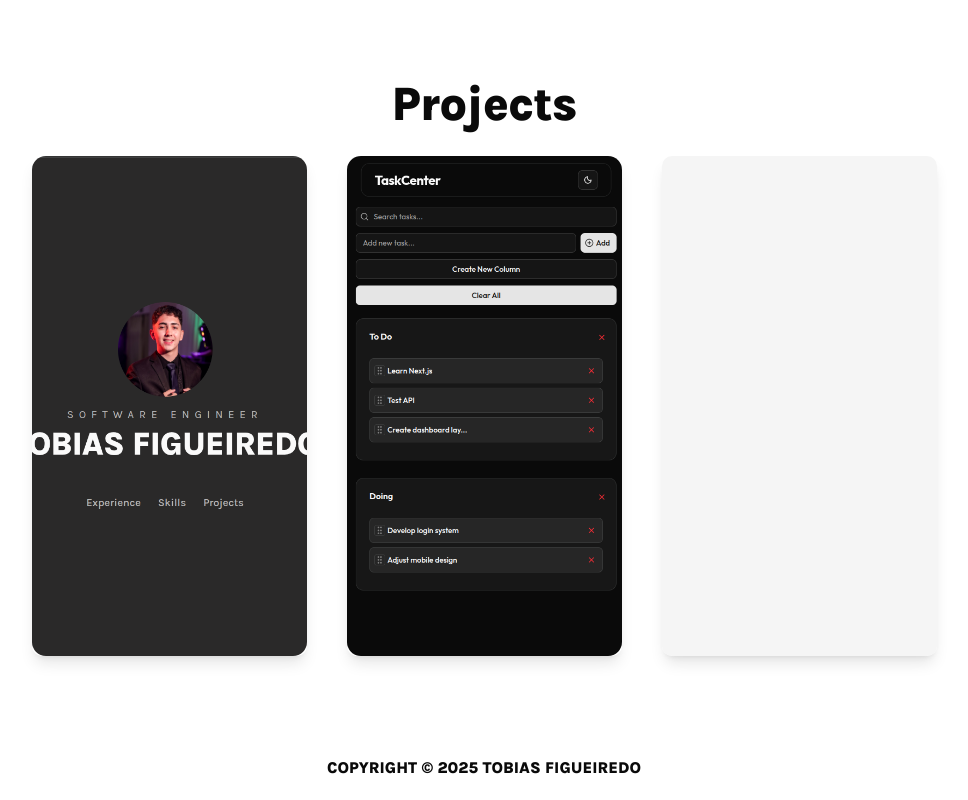
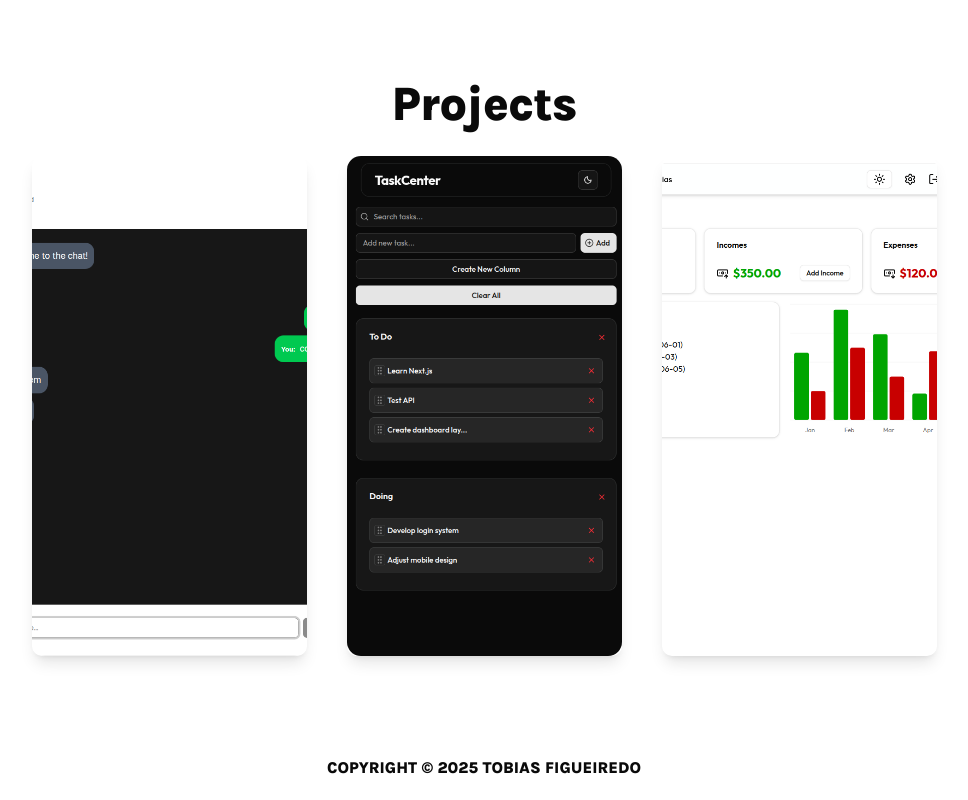
Before and after one commit to Tobias-fernandes/portfolio-tobias, a Next.js app: page / in a window 1280 px wide. Shown: the part 2180-2980 px from the top of the page, without its empty margins (156-1124 px from the left). Built offline with nearby package versions, Linux system fonts and the light colour scheme.

Commit message:
feat: add new projects

```diff
--- a/src/components/website/projects.tsx
+++ b/src/components/website/projects.tsx
@@ -38,11 +38,11 @@ const ProjectsCard: React.FC<{ data: ProjectsCardProps }> = ({ data }) => {
 const Projects: React.FC = () => {
   const projectsData: ProjectsCardProps[] = [
     {
-      imgSrc: "portfolio.png",
-      title: "Portfolio",
+      imgSrc: "web-socket.png",
+      title: "Web Socket Chat App",
       description:
-        "A personal portfolio website to showcase myself and my work.",
-      link: "https://github.com/Tobias-fernandes/portfolio-tobias",
+        "A real-time chat application built with WebSocket technology.",
+      link: "https://github.com/Tobias-fernandes/chat-websocket",
     },
     {
       imgSrc: "task-center.png",
@@ -52,10 +52,10 @@ const Projects: React.FC = () => {
       link: "https://github.com/Tobias-fernandes/task-dragdrop",
     },
     {
-      imgSrc: "",
-      title: "Soon...",
-      description: "Project in development",
-      link: "",
+      imgSrc: "clap-money.png",
+      title: "Clap Money",
+      description: "A finance management app to track expenses and income.",
+      link: "https://github.com/Tobias-fernandes/clap-money",
     },
   ];
   return (
```
Also changed, not shown: public/projects/clap-money.png (added), public/projects/web-socket.png (added).
